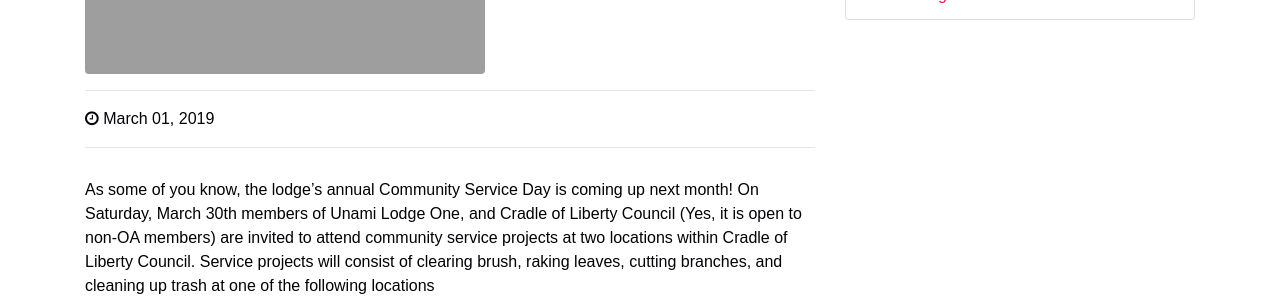
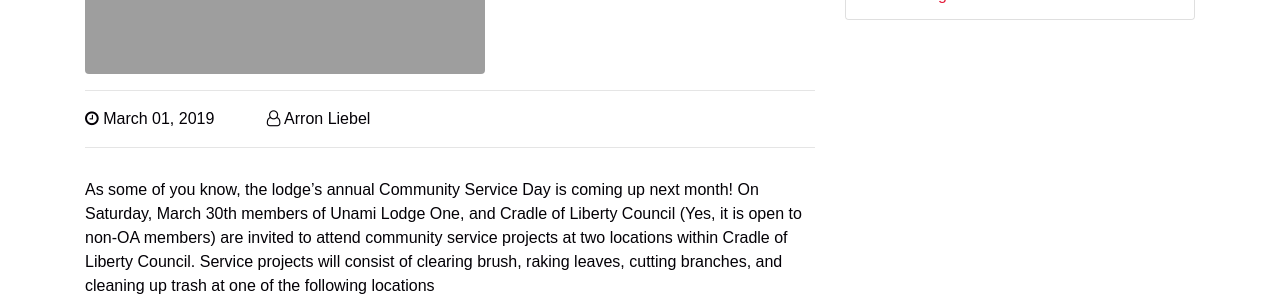
Before and after one commit to colbsa/UnamiLodge.org, a Jekyll site: the page built from _posts/news/2019-03-01-Community-Service-Day.md, in a window 1280 px wide and 900 px high. Shown: the part 374-674 px from the top of the window. Built offline with Jekyll 4.4.1, drawn with Linux system fonts in a browser that asks for light colours; some web fonts are replaced.

Commit message:
Fixed spelling issue

```diff
--- a/_layouts/post.html
+++ b/_layouts/post.html
@@ -12,8 +12,8 @@
         <img class="img-fluid rounded" src="{{site.url}}/img/posts/banners/{{page.banner}}" alt="">
         <hr>
             <i class="fa fa-clock-o"></i> {{ page.date | date: '%B %d, %Y' }}
-            {% if page.auther %}
-            <i class="fa fa-user-o pl-5"></i> {{page.auther}}
+            {% if page.author %}
+            <i class="fa fa-user-o pl-5"></i> {{page.author}}
             {% endif %}
         <hr>
         {{content}}
```
Also changed, not shown: _posts/news/2018-12-13-103rd-Lodge-Dinner.md (+1 -1 lines), _posts/news/2018-12-18-Membership-Updates.md (+1 -1 lines), _posts/news/2019-01-15-Chief-Message.md (+1 -1 lines).
